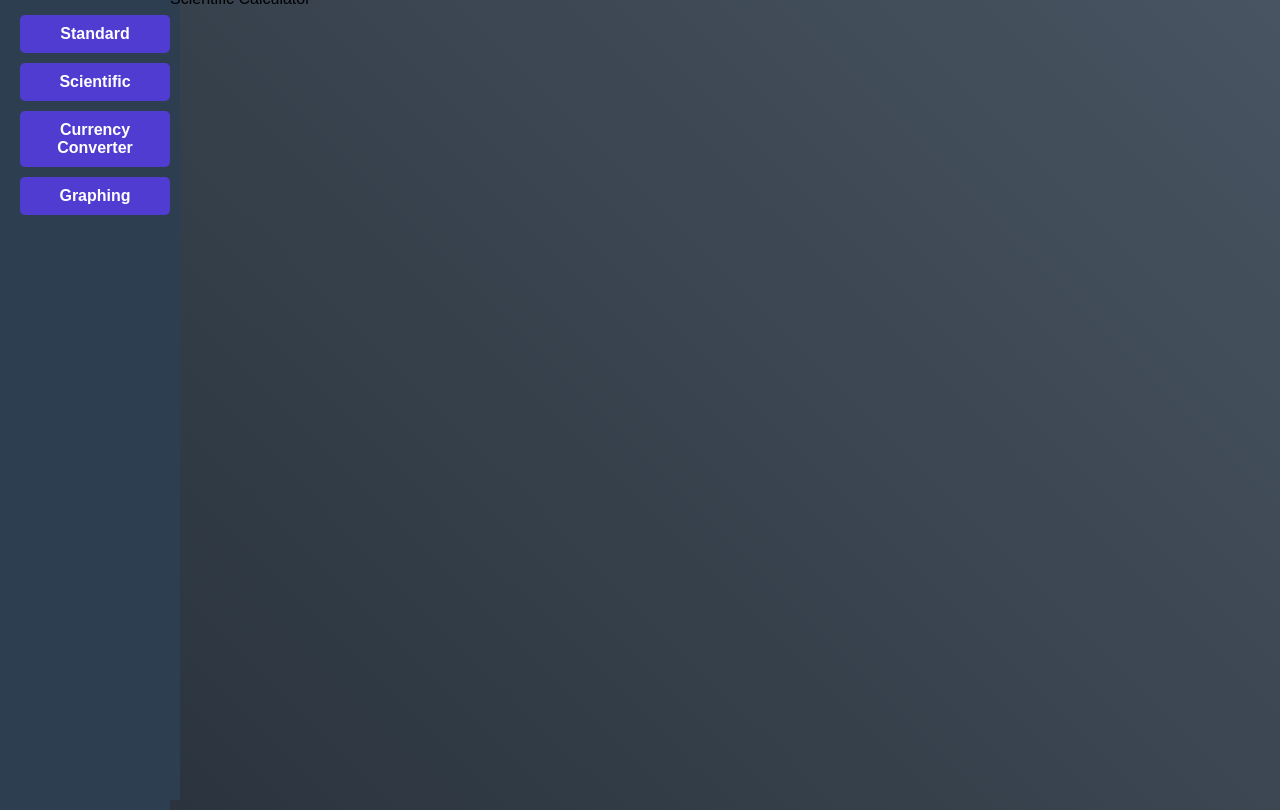
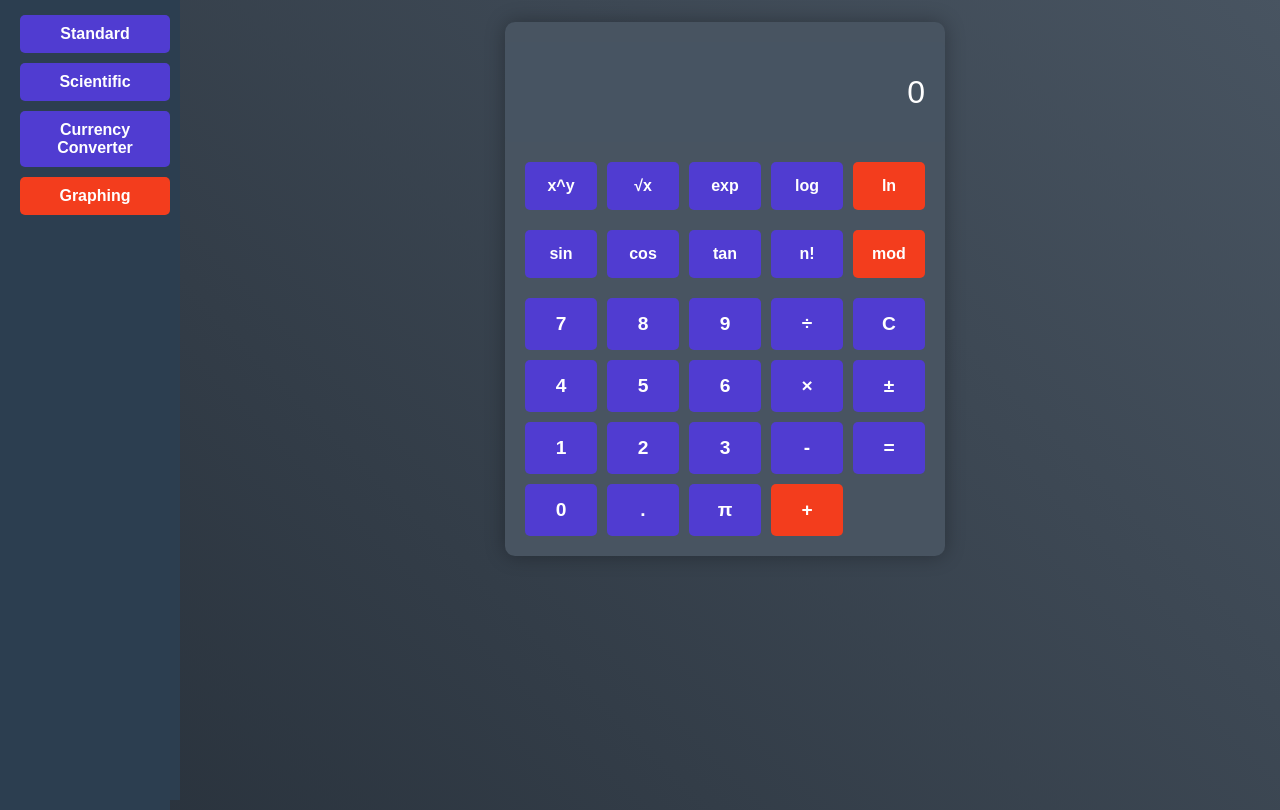
Before and after one commit to HiIamPhuc/Calculator, a React (Create React App) app in the folder client/calculator/: page / in a window 1280 px wide. Both pictures are taken after a click on the button "Scientific". Built offline with nearby package versions, Linux system fonts and the light colour scheme.

Commit message:
Scientific Calculator

```diff
--- a/client/calculator/src/App.js
+++ b/client/calculator/src/App.js
@@ -7,6 +7,7 @@ import SideBar from "./components/SideBar";
 import Graphing from "./pages/graphing/Graphing";
 import CurrencyConverter from "./pages/currency/CurrencyConverter";
 import "./App.css";
+import ScientificCalculator from "./pages/scientific/ScientificCalculator";
 
 const btnValues = [
   ["C", "+-", "%", "/"],
@@ -163,7 +164,7 @@ const App = () => {
             </ButtonBox>
           </Wrapper>
         )}
-        {mode === "scientific" && <div>Scientific Calculator</div>}
+        {mode === "scientific" && <ScientificCalculator />}
         {mode === "currency" && <CurrencyConverter />}
         {mode === "graphing" && <Graphing />}
       </div>
--- /dev/null
+++ b/client/calculator/src/pages/scientific/ScientificCalculator.css
@@ -0,0 +1,85 @@
+.scientific-calculator {
+  width: 400px;
+  background-color: #485461;
+  border-radius: 10px;
+  padding: 20px;
+  box-shadow: 0 0 20px rgba(0, 0, 0, 0.3);
+  margin: 2rem auto;
+  display: flex;
+  flex-direction: column;
+  align-items: center;
+}
+
+.display {
+  background-color: #4357692d;
+  color: white;
+  padding: 20px;
+  font-size: 2em;
+  text-align: right;
+  margin-bottom: 20px;
+  border-radius: 5px;
+  min-height: 60px;
+  width: 100%;
+  display: flex;
+  align-items: center;
+  justify-content: flex-end;
+  word-break: break-all;
+}
+
+.keypad {
+  display: grid;
+  gap: 10px;
+  width: 100%;
+}
+
+.function-keys,
+.trigonometry-keys {
+  display: grid;
+  grid-template-columns: repeat(5, 1fr);
+  gap: 10px;
+  margin-bottom: 10px;
+}
+
+.number-keys {
+  display: grid;
+  grid-template-columns: repeat(5, 1fr);
+  gap: 10px;
+}
+
+button {
+  padding: 15px;
+  font-size: 1.2em;
+  border: none;
+  border-radius: 5px;
+  cursor: pointer;
+  background-color: rgb(80, 60, 209);
+  color: white;
+  transition: background-color 0.2s;
+}
+
+button:hover {
+  background-color: rgb(61, 43, 184);
+}
+
+button:active {
+  background-color: rgb(61, 43, 184);
+}
+
+.function-keys button,
+.trigonometry-keys button {
+  background-color: rgb(80, 60, 209);
+  font-size: 1em;
+}
+
+.function-keys button:hover,
+.trigonometry-keys button:hover {
+  background-color: rgb(61, 43, 184);
+}
+
+button:last-child {
+  background-color: rgb(243, 61, 29);
+}
+
+button:last-child:hover {
+  background-color: rgb(228, 39, 15);
+}
--- /dev/null
+++ b/client/calculator/src/pages/scientific/ScientificCalculator.js
@@ -0,0 +1,192 @@
+import React, { useState } from 'react';
+import './ScientificCalculator.css';
+
+const ScientificCalculator = () => {
+  const [display, setDisplay] = useState('0');
+  const [memory, setMemory] = useState(null);
+  const [waitingForOperand, setWaitingForOperand] = useState(true);
+  const [pendingOperation, setPendingOperation] = useState(null);
+  const [firstOperand, setFirstOperand] = useState(null);
+  const [error, setError] = useState(null);
+  const [waitingForSecondValue, setWaitingForSecondValue] = useState(false);
+  const [pendingScientificOperation, setPendingScientificOperation] = useState(null);
+
+  const performCalculation = async (operation, value, secondValue = null) => {
+    try {
+      const response = await fetch('http://localhost:5000/api/scientific/calculate', {
+        method: 'POST',
+        headers: {
+          'Content-Type': 'application/json',
+        },
+        body: JSON.stringify({
+          operation,
+          value: parseFloat(value),
+          secondValue: secondValue !== null ? parseFloat(secondValue) : null,
+        }),
+      });
+
+      const data = await response.json();
+      if (data.success) {
+        setDisplay(data.result.toString());
+        setWaitingForOperand(true);
+        setError(null);
+        setWaitingForSecondValue(false);
+        setPendingScientificOperation(null);
+      } else {
+        setError(data.error || 'Calculation error');
+        setDisplay('Error');
+      }
+    } catch (error) {
+      setError('Network error');
+      setDisplay('Error');
+    }
+  };
+
+  const inputDigit = (digit) => {
+    if (error) {
+      setError(null);
+      setDisplay(digit);
+      setWaitingForOperand(false);
+    } else if (waitingForOperand) {
+      setDisplay(digit);
+      setWaitingForOperand(false);
+    } else {
+      setDisplay(display === '0' ? digit : display + digit);
+    }
+
+    if (waitingForSecondValue && pendingScientificOperation) {
+      const firstValue = firstOperand;
+      const secondValue = digit;
+      performCalculation(pendingScientificOperation, firstValue, secondValue);
+    }
+  };
+
+  const inputDot = () => {
+    if (error) {
+      setError(null);
+      setDisplay('0.');
+      setWaitingForOperand(false);
+    } else if (waitingForOperand) {
+      setDisplay('0.');
+      setWaitingForOperand(false);
+    } else if (display.indexOf('.') === -1) {
+      setDisplay(display + '.');
+    }
+  };
+
+  const clearDisplay = () => {
+    setDisplay('0');
+    setWaitingForOperand(true);
+    setPendingOperation(null);
+    setFirstOperand(null);
+    setError(null);
+    setWaitingForSecondValue(false);
+    setPendingScientificOperation(null);
+  };
+
+  const performOperation = (nextOperation) => {
+    if (error) {
+      return;
+    }
+
+    const inputValue = parseFloat(display);
+
+    if (firstOperand === null) {
+      setFirstOperand(inputValue);
+    } else if (pendingOperation) {
+      const result = calculate(firstOperand, inputValue, pendingOperation);
+      setDisplay(String(result));
+      setFirstOperand(result);
+    }
+
+    setWaitingForOperand(true);
+    setPendingOperation(nextOperation);
+  };
+
+  const calculate = (firstOperand, secondOperand, operation) => {
+    switch (operation) {
+      case '+':
+        return firstOperand + secondOperand;
+      case '-':
+        return firstOperand - secondOperand;
+      case '×':
+        return firstOperand * secondOperand;
+      case '÷':
+        if (secondOperand === 0) {
+          setError('Cannot divide by zero');
+          return 'Error';
+        }
+        return firstOperand / secondOperand;
+      default:
+        return secondOperand;
+    }
+  };
+
+  const handleScientificOperation = (operation) => {
+    if (error) {
+      return;
+    }
+
+    const currentValue = parseFloat(display);
+
+    // Operations that need two values
+    if (operation === 'power' || operation === 'mod') {
+      setFirstOperand(currentValue);
+      setWaitingForSecondValue(true);
+      setPendingScientificOperation(operation);
+      setWaitingForOperand(true);
+      return;
+    }
+
+    // Single value operations
+    performCalculation(operation, currentValue);
+  };
+
+  return (
+    <div className="scientific-calculator">
+      <div className="display">{error || display}</div>
+      <div className="keypad">
+        <div className="function-keys">
+          <button onClick={() => handleScientificOperation('power')}>x^y</button>
+          <button onClick={() => handleScientificOperation('sqrt')}>√x</button>
+          <button onClick={() => handleScientificOperation('exp')}>exp</button>
+          <button onClick={() => handleScientificOperation('log')}>log</button>
+          <button onClick={() => handleScientificOperation('ln')}>ln</button>
+        </div>
+        <div className="trigonometry-keys">
+          <button onClick={() => handleScientificOperation('sin')}>sin</button>
+          <button onClick={() => handleScientificOperation('cos')}>cos</button>
+          <button onClick={() => handleScientificOperation('tan')}>tan</button>
+          <button onClick={() => handleScientificOperation('factorial')}>n!</button>
+          <button onClick={() => handleScientificOperation('mod')}>mod</button>
+        </div>
+        <div className="number-keys">
+          <button onClick={() => inputDigit('7')}>7</button>
+          <button onClick={() => inputDigit('8')}>8</button>
+          <button onClick={() => inputDigit('9')}>9</button>
+          <button onClick={() => performOperation('÷')}>÷</button>
+          <button onClick={clearDisplay}>C</button>
+
+          <button onClick={() => inputDigit('4')}>4</button>
+          <button onClick={() => inputDigit('5')}>5</button>
+          <button onClick={() => inputDigit('6')}>6</button>
+          <button onClick={() => performOperation('×')}>×</button>
+          <button onClick={() => setDisplay(String(-parseFloat(display)))}>±</button>
+
+          <button onClick={() => inputDigit('1')}>1</button>
+          <button onClick={() => inputDigit('2')}>2</button>
+          <button onClick={() => inputDigit('3')}>3</button>
+          <button onClick={() => performOperation('-')}>-</button>
+          <button onClick={() => performOperation('=')}>=</button>
+
+          <button onClick={() => inputDigit('0')}>0</button>
+          <button onClick={inputDot}>.</button>
+          <button onClick={() => handleScientificOperation('pi')}>π</button>
+          <button onClick={() => performOperation('+')}>+</button>
+        </div>
+      </div>
+    </div>
+  );
+};
+
+export default ScientificCalculator;
```
